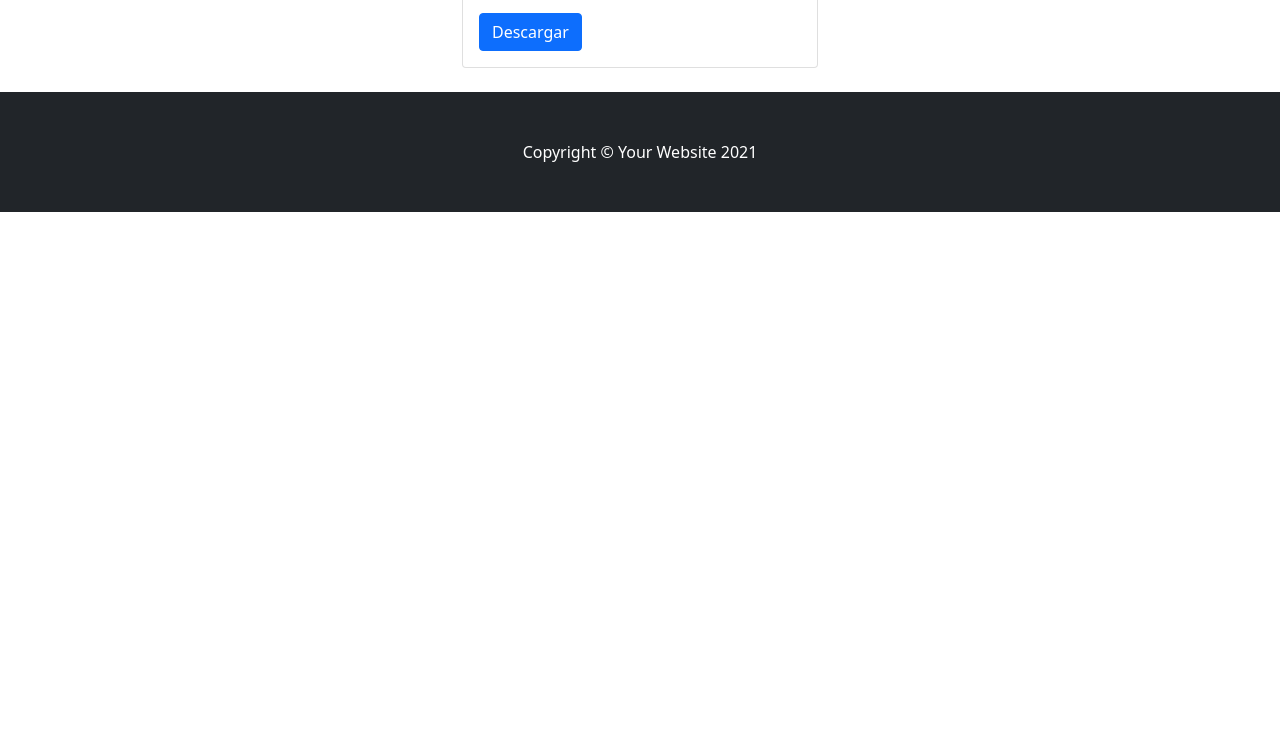
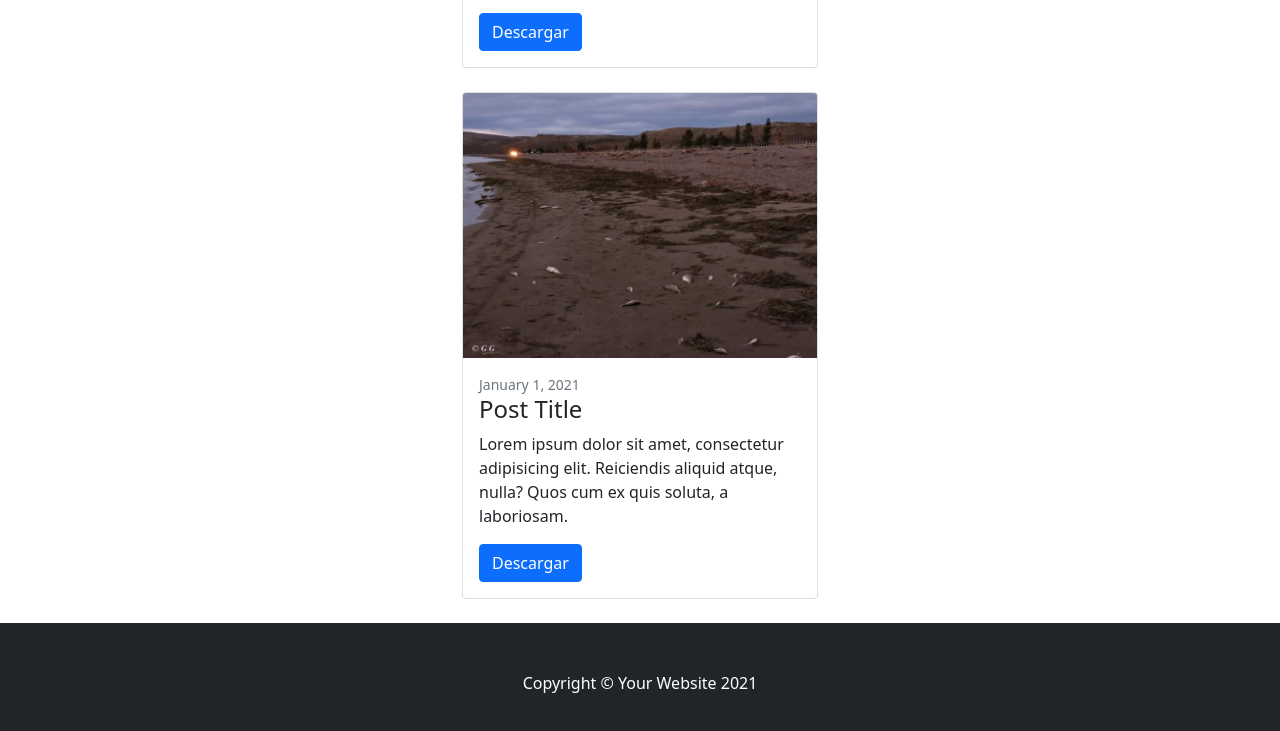
Before and after one commit to EmanuelPB123/oro_a_su_lado, a plain HTML site: page news.html in a window 1280 px wide. Shown: the part 1873-2604 px from the top of the page. Before the commit the page ends 2085 px from the top, so only its background shows below. Drawn offline with nearby package versions, Linux system fonts and the light colour scheme.

Commit message:
Update news.html

```diff
--- a/news.html
+++ b/news.html
@@ -96,6 +96,16 @@
                                     <a class="btn btn-primary" href="#!">Descargar</a>
                                 </div>
                             </div>
+                            <!-- Blog post-->
+                            <div class="card mb-4">
+                                <a href="#!"><img class="card-img-top" src="img/lago_muster/pesces_muertos_lago_muster.jpg" alt="..." /></a>
+                                <div class="card-body">
+                                    <div class="small text-muted">January 1, 2021</div>
+                                    <h2 class="card-title h4">Post Title</h2>
+                                    <p class="card-text">Lorem ipsum dolor sit amet, consectetur adipisicing elit. Reiciendis aliquid atque, nulla? Quos cum ex quis soluta, a laboriosam.</p>
+                                    <a class="btn btn-primary" href="#!">Descargar</a>
+                                </div>
+                            </div>
                         </div>
                     </div>
                     <!-- Pagination-->
```
